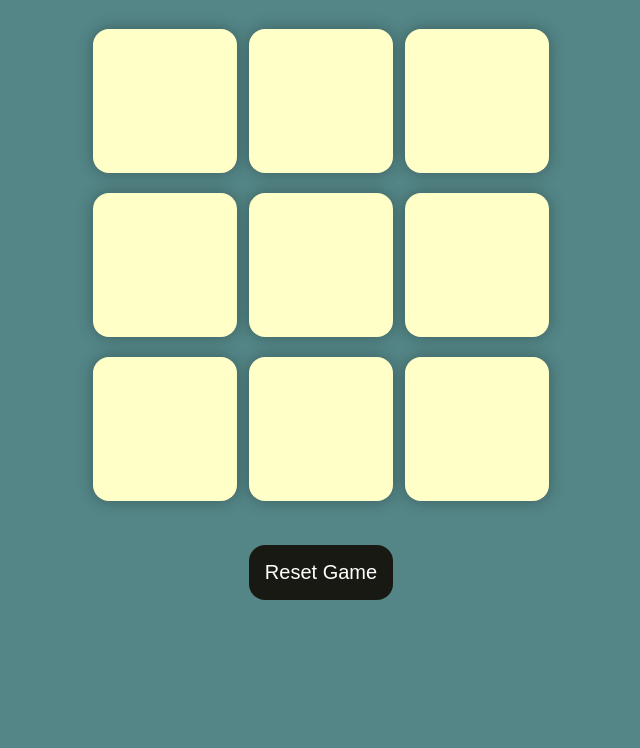
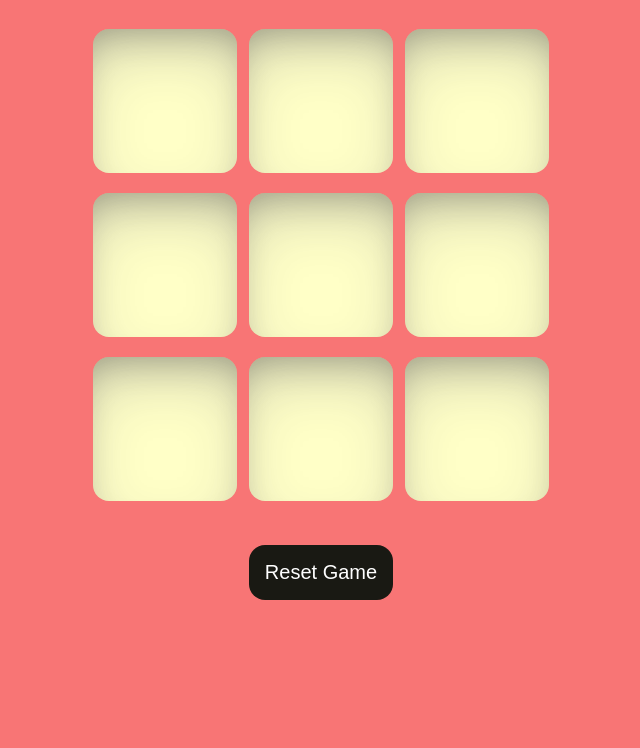
Before and after one commit to 12ashwin/Tic-Tac-Toe, a plain HTML site: page index.html in a window 1280 px wide. Shown: the part 52-800 px from the top of the page, without its empty margins (319-959 px from the left). Drawn offline with Linux system fonts and the light colour scheme.

Commit message:
Update style.css

```diff
--- a/style.css
+++ b/style.css
@@ -4,7 +4,7 @@
   }
 
   body {
-    background-color: #548687;
+    background-color: #F87575;
     text-align: center;
   }
 
@@ -31,9 +31,9 @@
     width: 18vmin;
     border-radius: 1rem;
     border: none;
-    box-shadow: 0 0 1rem rgba(0, 0, 0, 0.3);
+    box-shadow: rgba(50, 50, 93, 0.25) 0px 30px 60px -12px inset, rgba(0, 0, 0, 0.3) 0px 18px 36px -18px inset;
     font-size: 8vmin;
-    color: #b0413e;
+    color: #7E6C6C;
     background-color: #ffffc7;
   }
 
```
